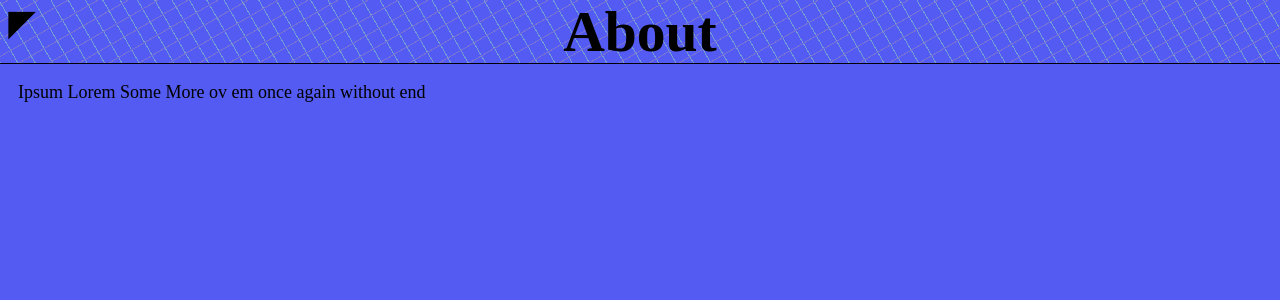
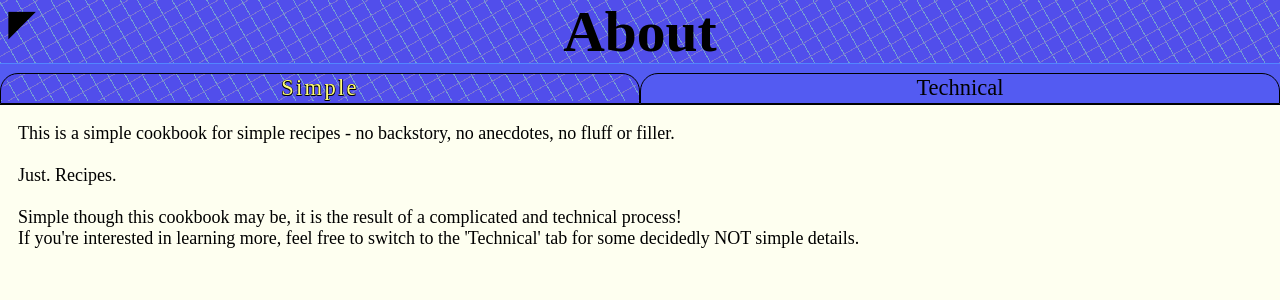
Before and after one commit to azrinsler/cloud-resume, a React (Vite) app in the folder cookbook/: page / in a window 1280 px wide. Shown: the top 300 px of the page. Built offline with nearby package versions, Linux system fonts and the light colour scheme.

Commit message:
Adding tabs to About
Assorted styling adjustments

```diff
--- a/cookbook/src/App.tsx
+++ b/cookbook/src/App.tsx
@@ -7,6 +7,7 @@ import {useCallback, useEffect, useState} from "react";
 import type {Recipe} from "./interfaces/Recipe.ts";
 import About from "./components/About.tsx";
 import Browse from "./components/Browse.tsx";
+import Preheating from "./components/Preheating.tsx";
 
 const testRecipe = testRecipeJson as Recipe
 
@@ -106,13 +107,11 @@ export function App() {
                   sidebarOption == "about"
                       ? <About></About>
                   : sidebarOption == "new"
-                      ? <></>
+                      ? <>TODO</>
                   : sidebarOption == "browse"
                       ? <Browse recipeCallback={fetchRecipe}></Browse>
                   : sidebarOption == "recipe" && loading
-                      ? <div className='flex-column' style={{width:'100%',placeContent:'center',placeItems:'center',flexGrow:'1'}}>
-                          <h1>Preheating</h1>
-                        </div>
+                      ? <Preheating></Preheating>
                   : sidebarOption == "recipe"
                       ? <>
                           { error ? <><p style={{color:'red'}}>{error}</p><p style={{color:'darkgoldenrod'}}>Example Recipe:</p></> : <></> }
@@ -124,8 +123,8 @@ export function App() {
                           </RecipeCard>
                         </>
                   : sidebarOption == "search"
-                      ? <></>
-                  : <>Unknown Sidebar Option Selected</>
+                      ? <>TODO</>
+                  : <>Unknown Sidebar Option</>
               }
           </div>
       </>
--- a/cookbook/src/components/About.tsx
+++ b/cookbook/src/components/About.tsx
@@ -1,13 +1,58 @@
-import * as React from "react";
+import * as React from 'react';
 
 import '../css/about.css'
+import {useEffect, useState} from 'react';
 
 const About : () => React.JSX.Element = () => {
+    const [activeTab, setActiveTab] = useState('simple')
+
+    useEffect(()=>{
+
+    }
+    ,[activeTab]);
+
+    const getTab = (tab: string) => {
+        switch (tab) {
+            case 'simple':
+                return (
+                    <>
+                        This is a simple cookbook for simple recipes - no backstory, no anecdotes, no fluff or filler.
+                        <br/>&nbsp;<br/>
+                        Just. Recipes.
+                        <br/>&nbsp;<br/>
+                        Simple though this cookbook may be, it is the result of a complicated and technical process!
+                        <br/>
+                        If you're interested in learning more, feel free to switch to the 'Technical' tab for some decidedly NOT simple details.
+                    </>
+                )
+            case 'technical':
+                return (
+                    <>
+
+                    </>
+                )
+            default:
+                return (
+                    <div>Unknown Tab</div>
+                )
+        }
+    }
+
     return (
         <div id='about' className='flex-column'>
-            <h1 className='hatched-background' style={{borderBottom:'1px solid',textAlign:'center'}}>About</h1>
+            <h1 className='hatched-background' style={{textAlign:'center'}}>About</h1>
+            <div className='flex-row' style={{paddingTop:'0.5em',borderBottom:'1px solid'}}>
+                <div id='about-simple-tab' onClick={()=>{setActiveTab('simple')}} style={activeTab == 'simple' ? {backgroundColor:'light-dark(#514eeb,#210012)'} : {}}>
+                    <input type='radio' name='about-tab' id='about-simple-radio-input' value='simple' defaultChecked={true} />
+                    <label className={activeTab == 'simple' ? 'hatched-background text-outline' : ''} htmlFor='about-simple-radio-input'>Simple</label>
+                </div>
+                <div id='about-technical-tab' onClick={()=>{setActiveTab('technical')}} style={activeTab == 'technical' ? {backgroundColor:'light-dark(#514eeb,#210012)'} : {}}>
+                    <input type='radio' name='about-tab' id='about-technical-radio-input' value='technical'/>
+                    <label className={activeTab == 'technical' ? 'hatched-background' : ''} htmlFor='about-technical-radio-input'>Technical</label>
+                </div>
+            </div>
             <div id='about-content' className='flex-column'>
-                Ipsum Lorem Some More ov em once again without end
+                { getTab(activeTab) }
             </div>
         </div>
     )
--- a/cookbook/src/components/Browse.tsx
+++ b/cookbook/src/components/Browse.tsx
@@ -6,6 +6,7 @@ import testJson from '../json/test-get-recipe-response.json' with { type : 'json
 const testResponse = testJson as GetRecipeResponse
 
 import '../css/browse.css'
+import Preheating from "./Preheating.tsx";
 
 interface BrowseProps {
     recipeCallback: (recipe: string) => void
@@ -55,7 +56,7 @@ const Browse: (recipeCallback: BrowseProps) => React.JSX.Element = ({recipeCallb
         <>
             {
                 loading
-                    ? <span>Loading</span>
+                    ? <Preheating></Preheating>
                     : <div id="browse-recipes" className="flex-column">
                             <h1 className='hatched-background' style={{textAlign:'center', borderBottom:'1px solid'}}>Recipes</h1>
                             { error ? <><p style={{color:'red'}}>{error}</p><p style={{color:'darkgoldenrod'}}>Example Result:</p></> : <></> }
--- /dev/null
+++ b/cookbook/src/components/Preheating.tsx
@@ -0,0 +1,10 @@
+import * as React from "react";
+
+const Preheating: () => React.JSX.Element = () => {
+    return (
+        <div className='flex-column' style={{width:'100%',placeContent:'center',placeItems:'center',flexGrow:'1'}}>
+            <h1>Preheating</h1>
+        </div>
+    )
+}
+export default Preheating
--- a/cookbook/src/css/about.css
+++ b/cookbook/src/css/about.css
@@ -1,7 +1,47 @@
 #about {
+    flex-grow: 1;
+}
 
+#about > h1 {
+    background-color: light-dark(#514eeb,#12000a);
+    border-bottom: 1px solid light-dark(#5285ff,#ffffff);
+}
+
+#about-simple-tab, #about-technical-tab {
+    width: 50%;
+    border-radius: 1em 1em 0 0;
+    border: 1px solid;
+    text-align: center;
+    line-height: 1.5em;
 }
 
 #about-content {
     padding: 1em;
+    background-color: light-dark(#fefff0,#1f0921);
+    flex-grow: 1;
 }
+
+#about-simple-tab > input[type="radio"], #about-technical-tab > input[type="radio"] {
+    visibility: hidden;
+    height: 0;
+    width: 0;
+}
+
+#about-simple-tab > label, #about-technical-tab > label {
+    border-radius: 1em 1em 0 0;
+    transition-duration: 0s;
+    font-size: 1.25em;
+    display: inline-block;
+    width: 100%;
+    cursor: pointer;
+}
+
+#about-simple-tab > input[type="radio"]:checked + label, #about-technical-tab > input[type="radio"]:checked + label {
+    letter-spacing: 0.1em;
+    color: light-dark(#fffe78,#7312ff);
+    text-shadow:
+            -0.5px -0.5px 0 light-dark(#000000,#ffbaea),
+            0.5px -0.5px 0 light-dark(#000000,#ffbaea),
+            -0.5px  0.5px 0 light-dark(#000000,#ffbaea),
+            0.5px  0.5px 0 light-dark(#000000,#ffbaea);
+}
--- a/cookbook/src/css/index.css
+++ b/cookbook/src/css/index.css
@@ -10,8 +10,6 @@
 * { /* globally disable margin and padding so we can control these values more granularly by element */
     margin: 0;
     padding: 0;
-    /* setting a default transition speed */
-    transition: all 1s;
 }
 
 a {
@@ -116,6 +114,15 @@ h2, h3 {
             );
 }
 
+/*noinspection CssInvalidFunction*/
+.text-outline {
+    text-shadow:
+            -1px -1px 0 light-dark(#ffffff,#001000),
+            1px -1px 0 light-dark(#ffffff,#001000),
+            -1px  1px 0 light-dark(#ffffff,#001000),
+            1px  1px 0 light-dark(#ffffff,#001000);
+}
+
 /* mobile-specific settings to help things fit better on tiny screens */
 @media (max-width: 700px) {
     * {
--- a/cookbook/src/css/sidebar.css
+++ b/cookbook/src/css/sidebar.css
@@ -2,6 +2,7 @@
 #sidebar {
     background-color: light-dark(#fffddf,#6952f2);
     height: 100vh;
+    transition-duration: 1s;
 }
 
 #sidebar-icon {
@@ -13,6 +14,7 @@
     font-size: 2em;
     background-color: transparent;
     z-index: 1;
+    transition-duration: 1s;
 }
 
 #sidebar-content {
```
